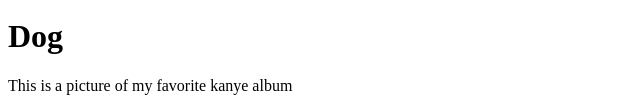
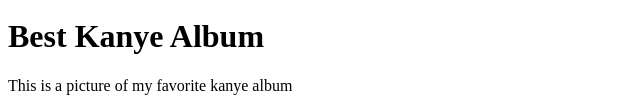
Before and after one commit to saifalmatti/test123, a plain HTML site: page index.html in a window 1280 px wide. Shown: the part 229-337 px from the top of the page, without its empty margins (0-640 px from the left). Drawn offline with Linux system fonts and the light colour scheme.

Commit message:
Update index.html

```diff
--- a/index.html
+++ b/index.html
@@ -8,7 +8,7 @@
   </body>
 
     <body>
-    <h1>Dog</h1>
+    <h1>Best Kanye Album</h1>
     <p>This is a picture of my favorite kanye album</p>
 
       <img src="graduation.jpg" height="10%"> </p>
```
